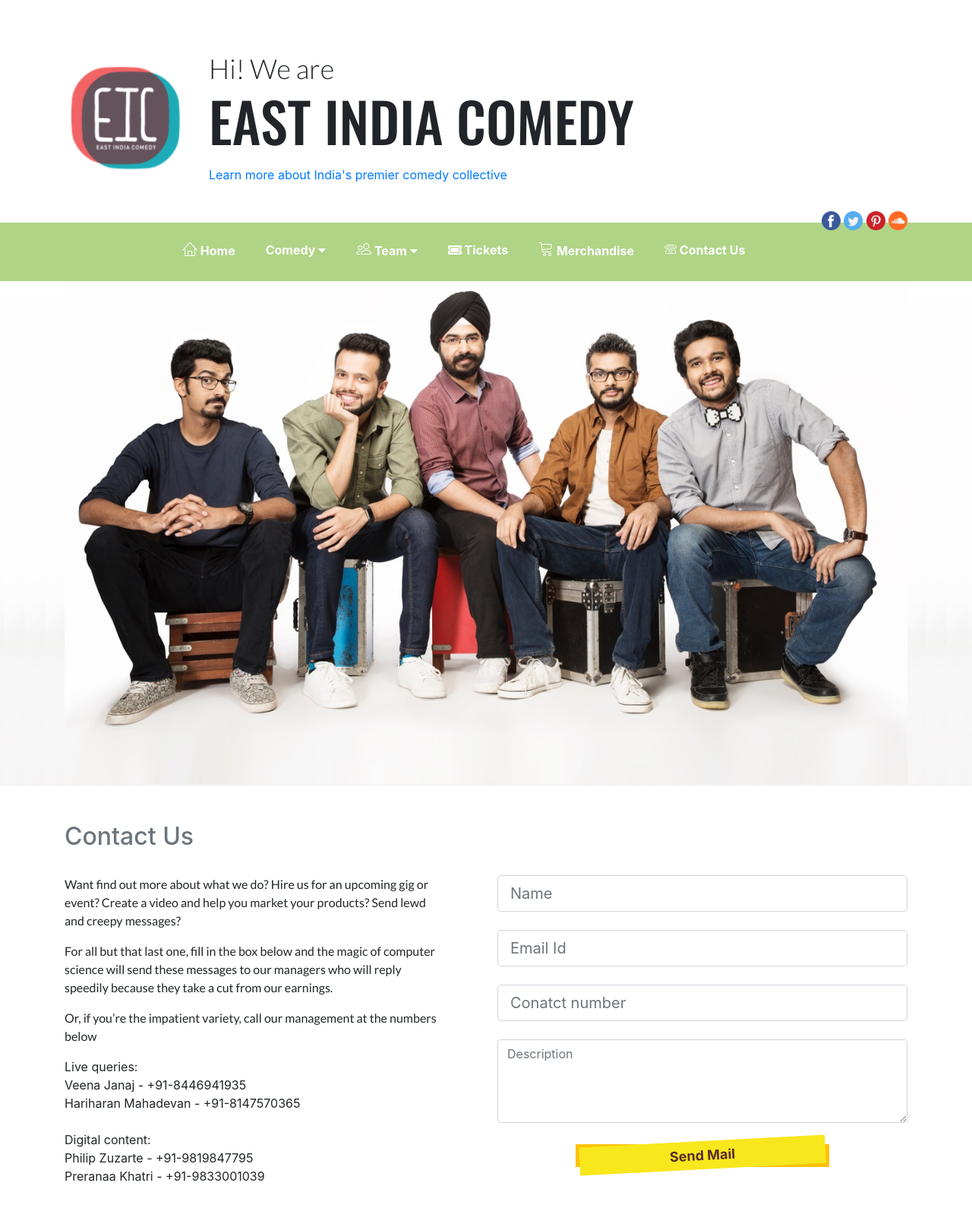
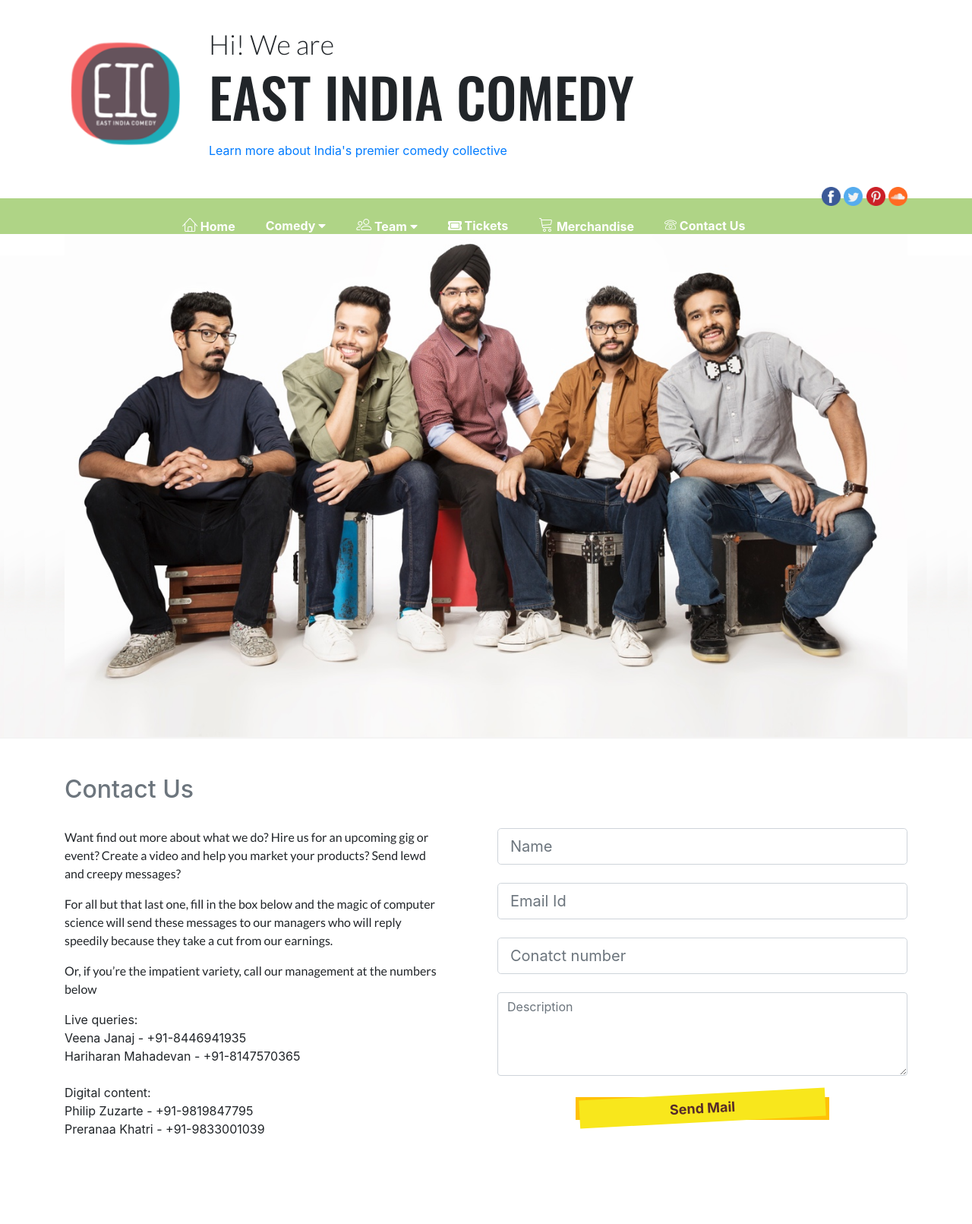
Before and after one commit to milindalvares/eic, a Jekyll site: the page built from index.html, in a window 1280 px wide. Shown: the whole page at 76% size. Built offline with Jekyll 4.4.1, drawn with Linux system fonts in a browser that asks for light colours; nearby versions of some CDN libraries; after the commit the page ends 1549 px from its top, so only the background shows below that.

Commit message:
Update UI

```diff
--- a/assets/css/main.scss
+++ b/assets/css/main.scss
@@ -222,7 +222,7 @@
 }
 .angad-link{
 	position: relative;
-	bottom: 140px;
+	bottom: 120px;
     left: 70px;
 	padding-right: 6px;
 	a {
@@ -713,7 +713,7 @@
 }
 
 #masthead {
-	margin-top: 4rem;
+	margin-top: 2rem;
 }
 
 .navbar-main-index {
@@ -724,6 +724,7 @@
 
 .homepage-image-container {
 	z-index: 0;
+	margin-top: -30px;
 	background: white url('../img/homepage_img_bg.png') bottom repeat-x;
 	img {
 		margin: 0 auto;
@@ -732,7 +733,7 @@
 
 #profile-links-wrap {
 	position: absolute;
-	margin-top: -60px;
+	margin-top: -40px;
 }
 
 .line-height-1{
```
